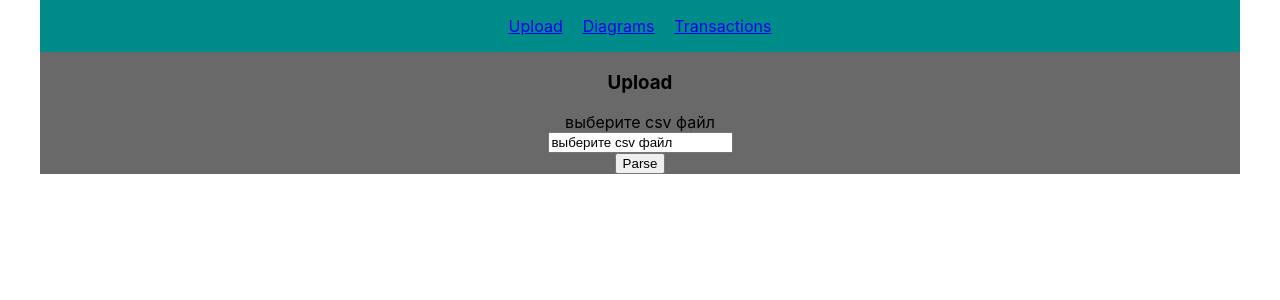
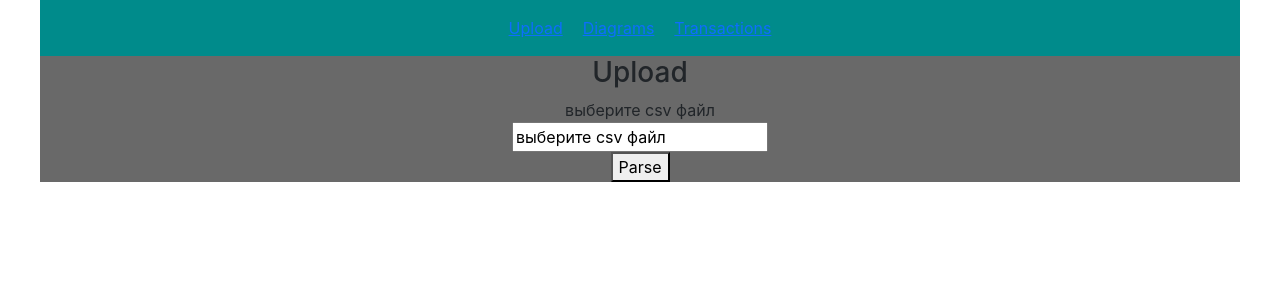
Before and after one commit to bskydive/react-finance, a React app: page / in a window 1280 px wide. Shown: the top 300 px of the page. Built offline with nearby package versions, Linux system fonts and the light colour scheme.

Commit message:
bootstrap

```diff
--- /dev/null
+++ b/assets/styles/boostrap.theme.scss
@@ -0,0 +1,13 @@
+/**
+ * make the customizations
+ * https://react-bootstrap.github.io/getting-started/introduction/
+ * https://getbootstrap.com/docs/4.4/getting-started/theming/
+ */
+
+$theme-colors: (
+    // "info": tomato,
+    // "danger": teal
+);
+
+/* import bootstrap to set changes */
+@import "~bootstrap/scss/bootstrap";
--- a/package.json
+++ b/package.json
@@ -18,6 +18,7 @@
     "babel-plugin-named-asset-import": "^0.3.8",
     "babel-preset-react-app": "^10.0.1",
     "bfj": "^7.0.2",
+    "bootstrap": "^5.1.3",
     "browserslist": "^4.18.1",
     "camelcase": "^6.2.1",
     "case-sensitive-paths-webpack-plugin": "^2.4.0",
@@ -44,6 +45,7 @@
     "prompts": "^2.4.2",
     "react": "^17.0.2",
     "react-app-polyfill": "^3.0.0",
+    "react-bootstrap": "^2.1.1",
     "react-dev-utils": "^12.0.0",
     "react-dom": "^17.0.2",
     "react-refresh": "^0.11.0",
--- a/src/components/Upload/UploadComponent.tsx
+++ b/src/components/Upload/UploadComponent.tsx
@@ -1,6 +1,5 @@
 import React, { Component, RefObject } from 'react';
 import './UploadComponent.scss';
-
 
 /**
  * https://reactjs.org/docs/refs-and-the-dom.html#creating-refs
@@ -33,7 +32,7 @@ export class UploadComponent extends Component<unknown, { path: string }> {
         return (
             <div className="app-upload">
                 <h3>Upload</h3>
-                <input ref={this.inputOpenFileRef} type="file" style={{ display: 'none' }} onChange={this.setPath}/>
+                <input ref={this.inputOpenFileRef} type="file" style={{ display: 'none' }} onChange={this.setPath} />
                 <label htmlFor="id_path">{this.state.path}</label>
                 <input id="id_path" type="text" value={this.state.path} onChange={this.setPath}></input>
                 <button onClick={this.showOpenFileDlg}>Parse</button>
--- a/src/index.scss
+++ b/src/index.scss
@@ -1,3 +1,5 @@
+@import "../assets/styles/boostrap.theme.scss";
+
 body {
   margin: 0;
   font-family: -apple-system, BlinkMacSystemFont, 'Segoe UI', 'Roboto', 'Oxygen',
```
Also changed, not shown: assets/svg/logo.svg (renamed from src/logo.svg), 1 other file (tests, documents, lock files or other folders).
